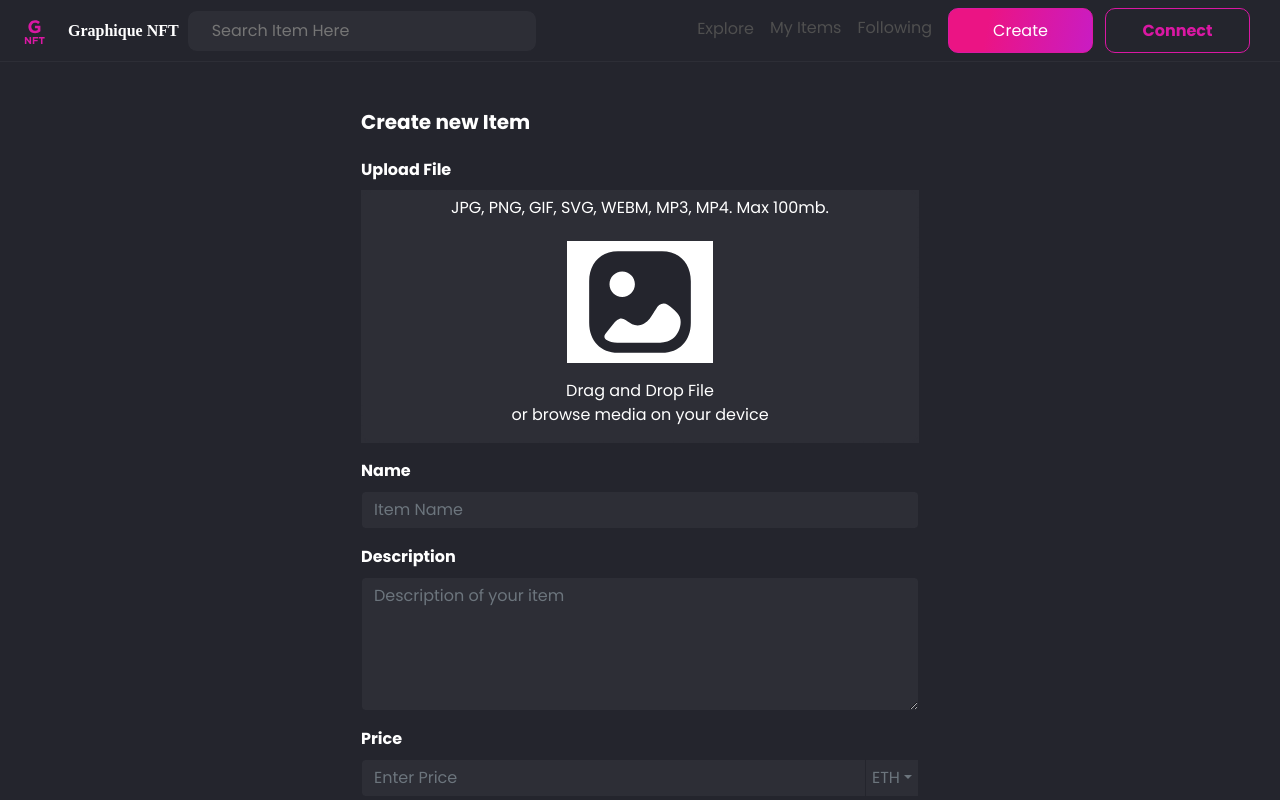
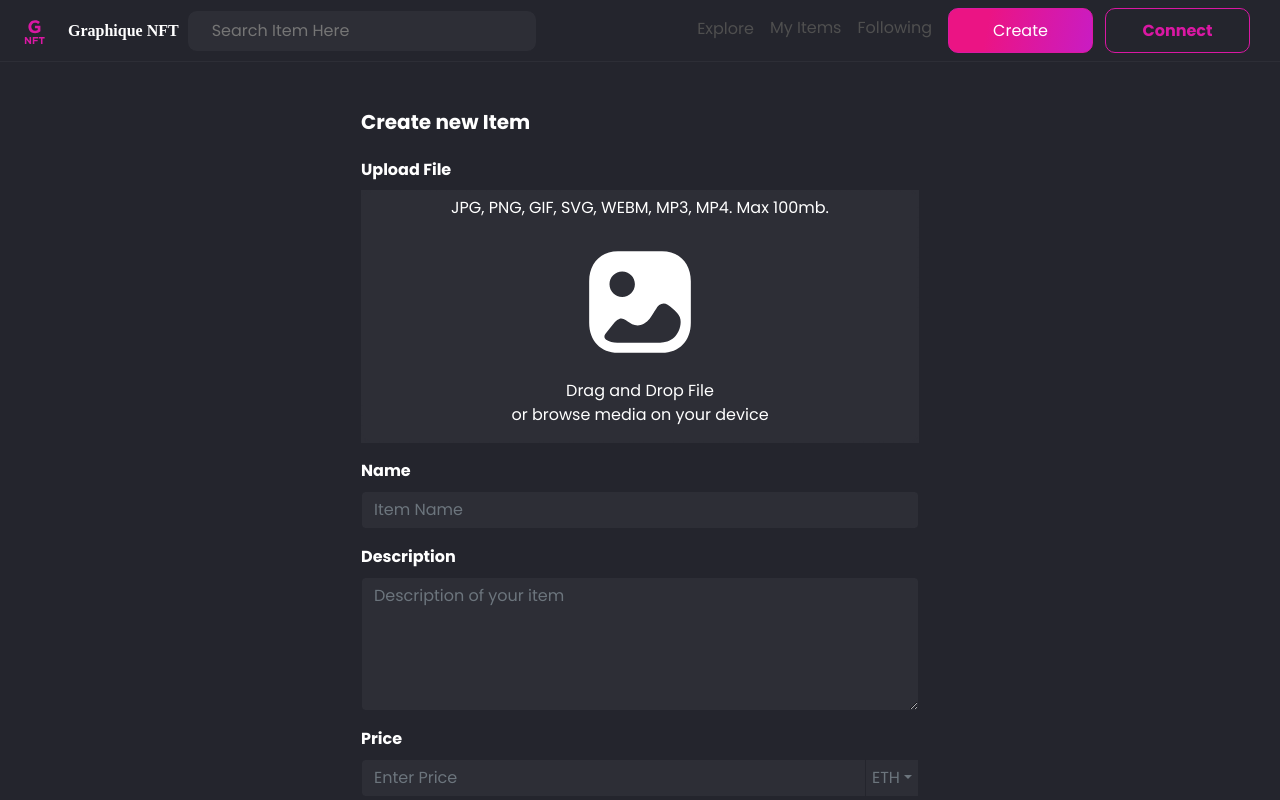
Before and after one commit to roshie/graphique-nft, a React (Create React App) app: page /create-item in a window 1280 px wide. Shown: the top 800 px of the page. Built offline with nearby package versions, Linux system fonts and the light colour scheme; a web font is replaced by a local one.

Commit message:
add image

```diff
--- a/src/pages/CreateItem.jsx
+++ b/src/pages/CreateItem.jsx
@@ -1,5 +1,6 @@
 import { Form, Button } from "react-bootstrap";
 import Image from "../assets/images/image.svg";
+import ImageDark from "../assets/images/imagedark.svg";
 
 export default function CreateItem(props) {
   return (
@@ -24,9 +25,8 @@ export default function CreateItem(props) {
                 JPG, PNG, GIF, SVG, WEBM, MP3, MP4. Max 100mb.
               </h6>
               <img
-                src={Image}
+                src={props.theme.themeName === "light" ? Image : ImageDark}
                 className="img-fluid m-3 w-25"
-                style={{ backgroundColor: props.theme.image }}
                 alt=" "
               />
               <p className="text-center">
```
Also changed, not shown: src/assets/images/imagedark.svg (added).
